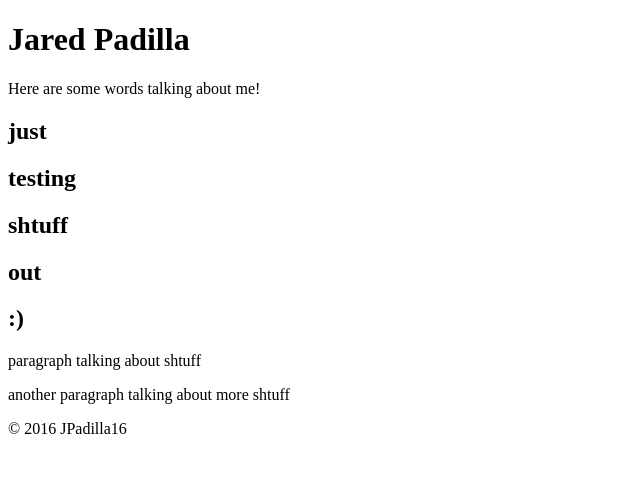
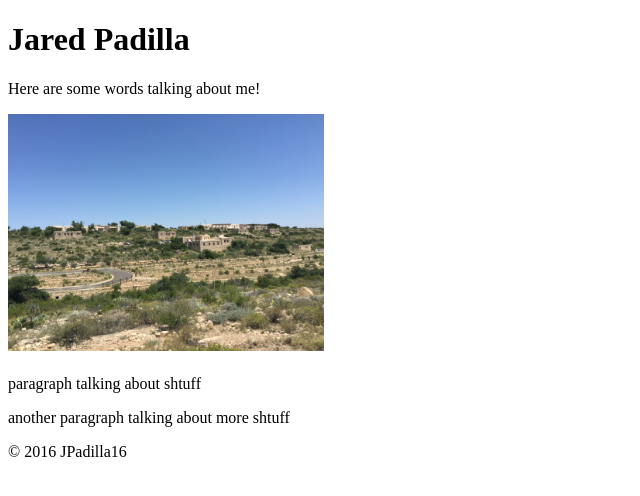
Before and after one commit to JPadilla16/about-me, a PHP site: page / in a window 1280 px wide. Shown: the top 496 px of the page, without its empty margins (0-640 px from the left). Run offline with PHP 8.4, Linux system fonts and the light colour scheme.

Commit message:
Resized Image

```diff
--- a/index.php
+++ b/index.php
@@ -8,11 +8,11 @@
 		<header>
 		<h1>Jared Padilla</h1>
 		<p>Here are some words talking about me!</p>
-		<h2>just</h2>
-		<h2>testing</h2>
-		<h2>shtuff</h2>
-		<h2>out</h2>
-		<h2>:)</h2>
+			<img src="images/IMG_0328.JPG" alt="New Mexico Buildings" height="25%" width="25%"/>
+		<h2></h2>
+		<h2></h2>
+		<h2></h2>
+		<h2></h2>
 		</header>
 
 		<main>
```
